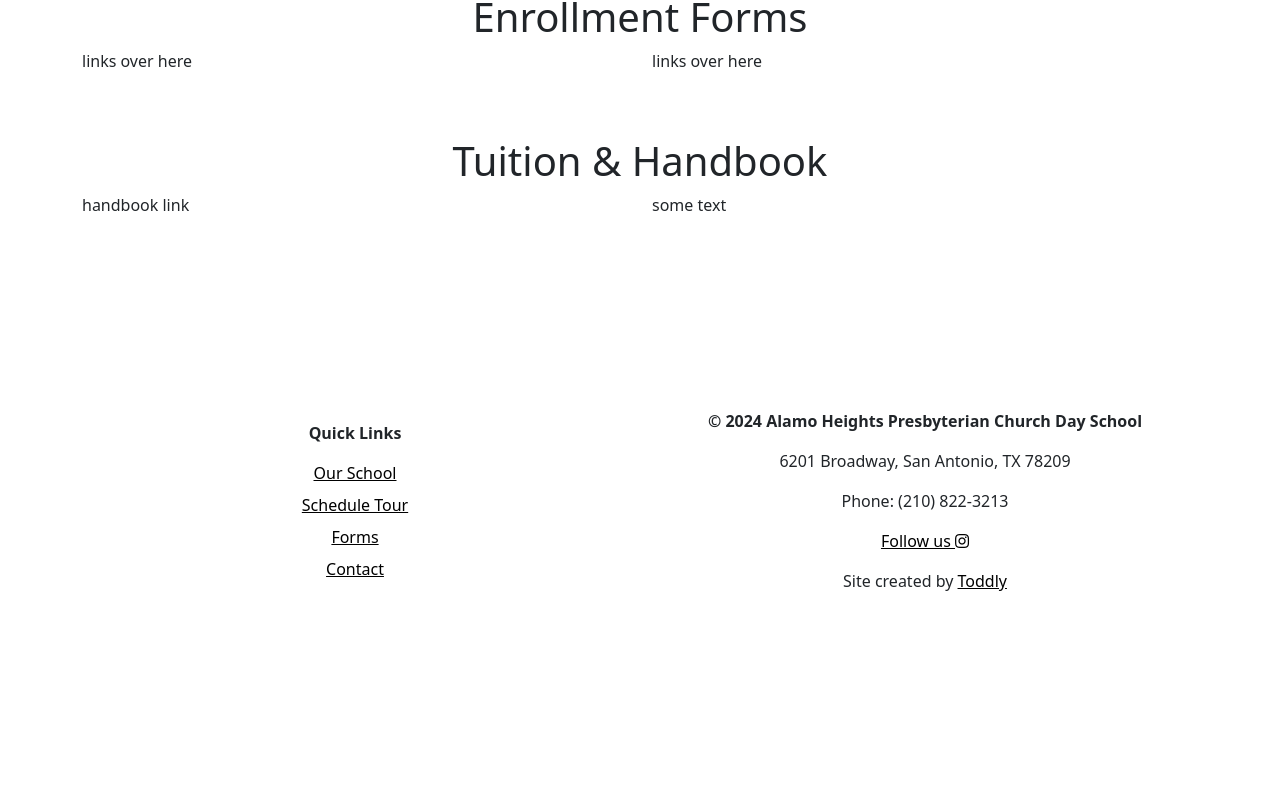
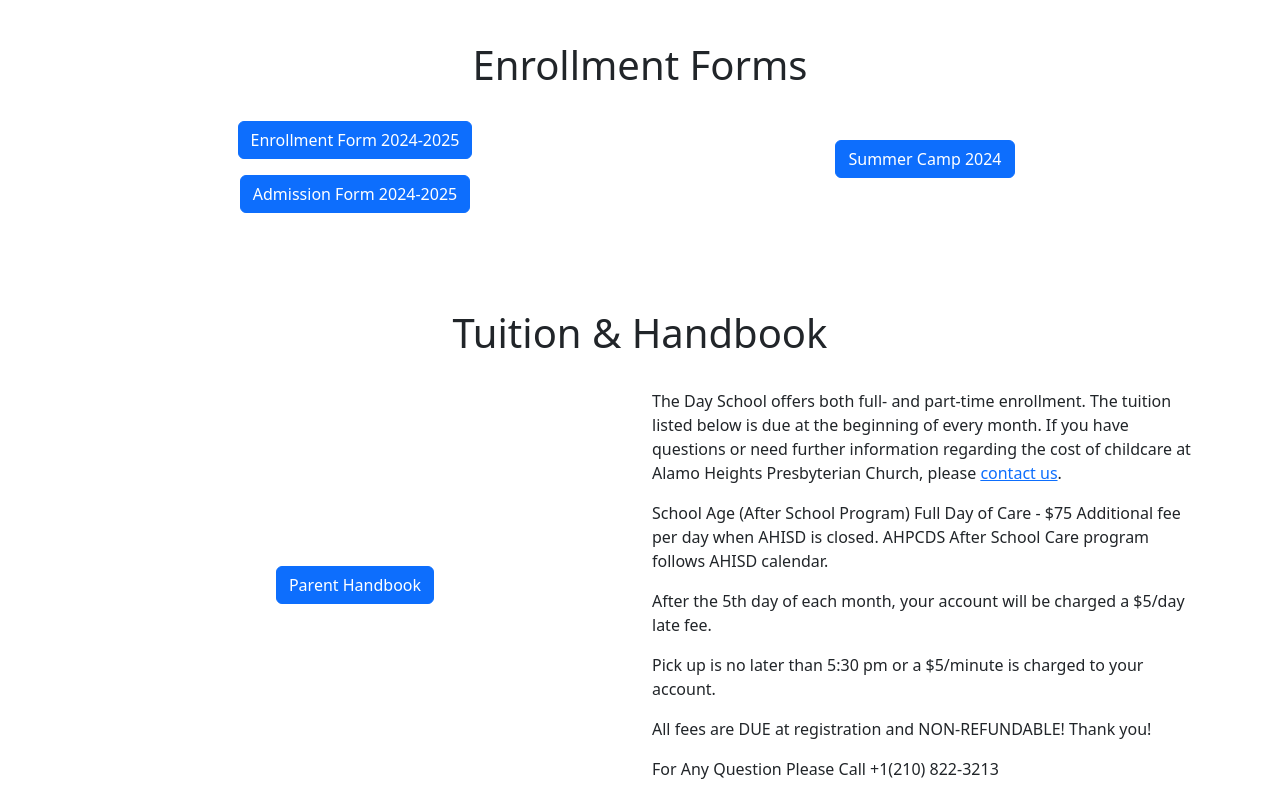
Before and after one commit to bharding216/ahpcds, a SvelteKit app: page /forms in a window 1280 px wide. Shown: the part 899-1700 px from the top of the page. Before the commit the page ends 1580 px from the top, so only its background shows below. Built offline with nearby package versions, Linux system fonts and the light colour scheme.

Commit message:
Update forms page with additional links and improve layout

```diff
--- a/src/routes/Header.svelte
+++ b/src/routes/Header.svelte
@@ -31,7 +31,7 @@
 					</li>
 
 					<li aria-current={$page.url.pathname === '/forms' ? 'page' : undefined} class="nav-item">
-						<a href="/forms" class="nav-link">Forms</a>
+						<a href="/forms" class="nav-link">Forms & Info</a>
 					</li>
 
 					<li aria-current={$page.url.pathname === '/contact' ? 'page' : undefined} class="nav-item">
--- a/src/routes/forms/+page.svelte
+++ b/src/routes/forms/+page.svelte
@@ -1,6 +1,10 @@
 <script>
     const cal23_24Link = 'https://ahpcds.s3.amazonaws.com/23-24-calendar.webp';
     const cal24_25Link = 'https://ahpcds.s3.amazonaws.com/24-25-calendar.pdf';
+    const summerCamp24 = 'https://ahpcds.s3.amazonaws.com/2024-Summer-Camp-Registration.pdf';
+    const admissionForm = 'https://ahpcds.s3.amazonaws.com/Admission-Information-Form.pdf';
+    const registrationForm24_25 = 'https://ahpcds.s3.amazonaws.com/Registration-Form-2024-to-2025.pdf';
+    const handbook = 'https://ahpcds.s3.amazonaws.com/Parent-Handbook.pdf';
 </script>
 
 <svelte:head>
@@ -12,7 +16,7 @@
     <div class="container">
         <div class="row">
             <div class="col text-center">
-                <h1>Forms</h1>
+                <h1>Forms & Info</h1>
             </div>
         </div>
     </div>
@@ -91,38 +95,57 @@
 </section>
 
 
-<section class="pb-5">
+<section class="py-5">
     <div class="container">
-        <div class="row">
+        <div class="row pb-4">
             <div class="col">
                 <h1>Enrollment Forms</h1>
             </div>
         </div>
         <div class="row">
-            <div class="col-12 col-sm-6">
-                <p>links over here</p>
+            <div class="col-12 col-sm-6 d-flex flex-column align-items-center justify-content-center">
+                <a href={registrationForm24_25} target="_blank" rel="noopener noreferrer" class="btn btn-primary mb-3">Enrollment Form 2024-2025</a>
+                <a href={admissionForm} target="_blank" rel="noopener noreferrer" class="btn btn-primary">Admission Form 2024-2025</a>
             </div>
-            <div class="col-12 col-sm-6">
-                <p>links over here</p>
+            <div class="col-12 col-sm-6 d-flex flex-column align-items-center justify-content-center">
+                <a href={summerCamp24} target="_blank" rel="noopener noreferrer" class="btn btn-primary mb-3">Summer Camp 2024</a>
             </div>
         </div>
     </div>
 </section>
 
 
-<section class="pb-5">
+<section class="py-5">
     <div class="container">
-        <div class="row">
+        <div class="row pb-4">
             <div class="col">
                 <h1>Tuition & Handbook</h1>
             </div>
         </div>
         <div class="row">
-            <div class="col-12 col-sm-6">
-                <p>handbook link</p>
+            <div class="col-12 col-sm-6 d-flex flex-column align-items-center justify-content-center">
+                <a href={handbook} target="_blank" rel="noopener noreferrer" class="btn btn-primary mb-3">Parent Handbook</a>
             </div>
             <div class="col-12 col-sm-6">
-                <p>some text</p>
+                <p>
+                    The Day School offers both full- and part-time enrollment.
+                    The tuition listed below is due at the beginning of every month. If you have questions or need further information regarding the cost of childcare at Alamo Heights Presbyterian Church, please <a href="/contact">contact us</a>.
+                </p>
+                <p>
+                    School Age (After School Program) Full Day of Care - $75 Additional fee per day when AHISD is closed. AHPCDS After School Care program follows AHISD calendar.
+                </p>
+                <p>
+                    After the 5th day of each month, your account will be charged a $5/day late fee.
+                </p>
+                <p>
+                    Pick up is no later than 5:30 pm or a $5/minute is charged to your account.
+                </p>
+                <p>
+                    All fees are DUE at registration and NON-REFUNDABLE! Thank you!
+                </p>
+                <p>
+                    For Any Question Please Call +1(210) 822-3213
+                </p>
             </div>
         </div>
     </div>
```
